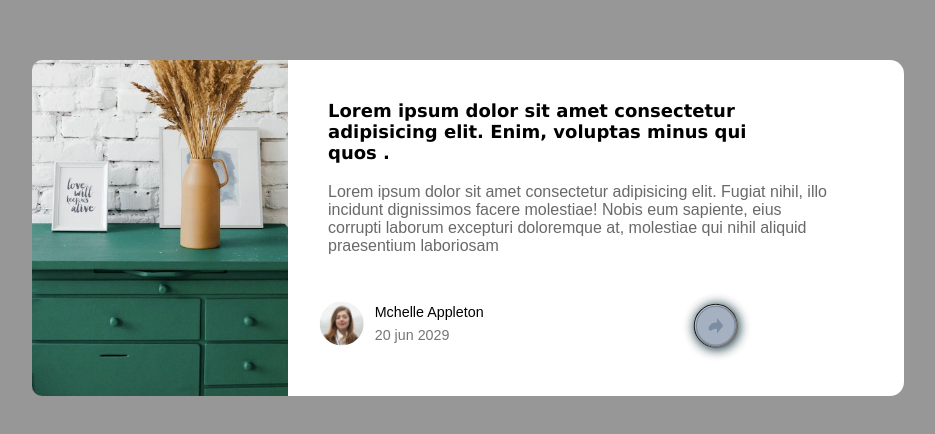
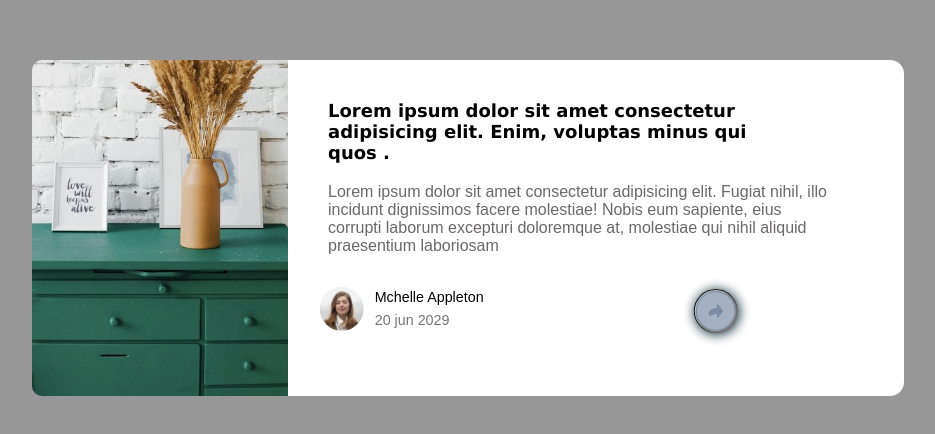
Before and after one commit to guilherm707070/card-Componente-de-visualiza-o-do-artigo, a plain HTML site: page index.html in a window 1280 px wide. Shown: the part 180-614 px from the top of the page, without its empty margins (172-1107 px from the left). Drawn offline with Linux system fonts and the light colour scheme.

Commit message:
descktop-0.2.2

```diff
--- a/style.css
+++ b/style.css
@@ -74,7 +74,7 @@ P {
   scale: 1.1;
   font-weight: 10;
   font-size: small;
-  padding: 20px 6px 10px 60px;
+  padding: 6px 6px 10px 60px;
   width: 80vh;
   height: 10vh;
   display: flex;
```
